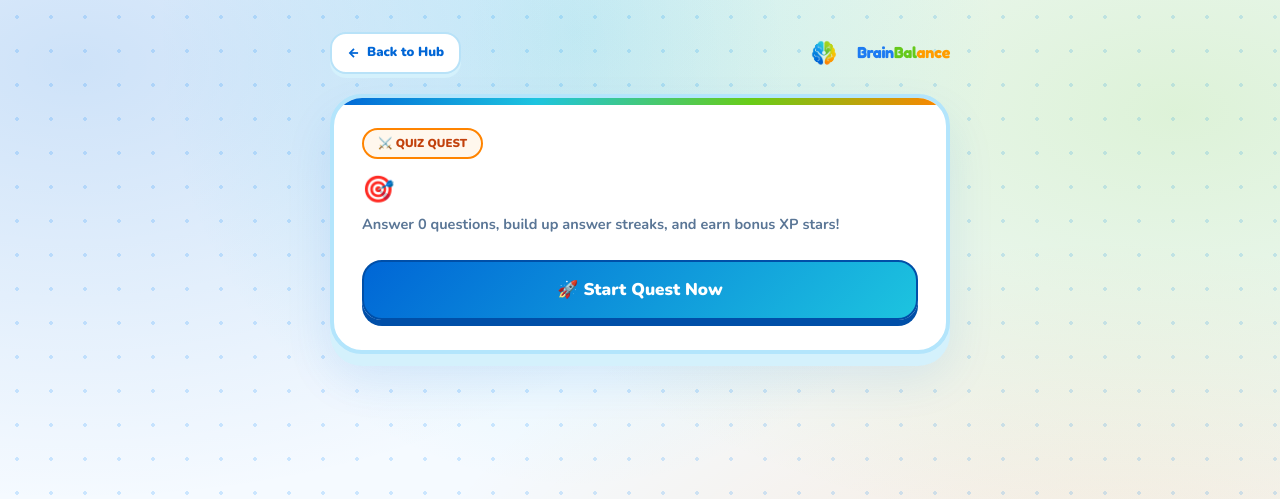
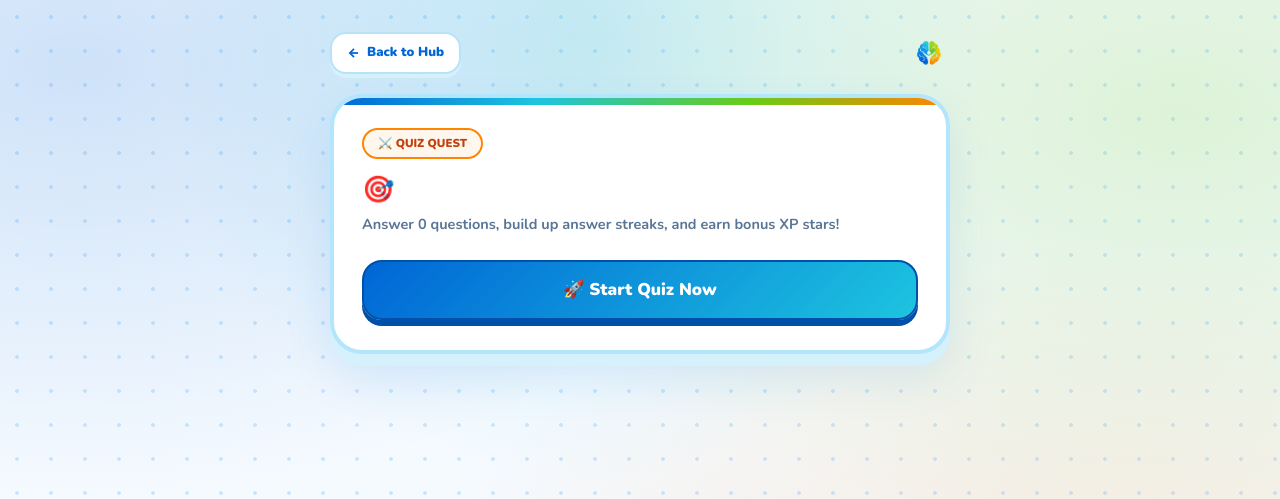
Before and after one commit to 3DWaffless/Brainbalance, a Laravel app: template resources/views/quiz/Play.blade.php in a window 1280 px wide. Shown: the top 499 px of the page. Run offline with Laravel 12, Linux system fonts and the light colour scheme; the template is opened without the code that fills it, so the values that code supplies are empty; style sheets or scripts are compiled from the project's sources; parts of the project's set-up code (start-up, migrations or seed data) failed here and were passed over.

Commit message:
changed UI

```diff
--- a/resources/views/quiz/Play.blade.php
+++ b/resources/views/quiz/Play.blade.php
@@ -209,7 +209,7 @@
             <p class="sub">Answer {{ $quiz->questions->count() }} questions, build up answer streaks, and earn bonus XP stars!</p>
             <div style="margin-top: 1.5rem;">
                 <button class="btn-primary" style="padding: 16px; font-size: 17px;" onclick="startQuiz({{ $quiz->id }})">
-                    🚀 Start Quest Now
+                    🚀 Start Quiz Now
                 </button>
             </div>
         </div>
@@ -274,7 +274,7 @@
     <div class="screen" id="screen-summary">
         <div class="card" id="summary-card" style="text-align:center">
             <div style="font-size:62px;line-height:1">🏆</div>
-            <h1 style="text-align:center; margin-top: 10px;">Quest Completed!</h1>
+            <h1 style="text-align:center; margin-top: 10px;">Quiz Completed!</h1>
             <p class="sub" style="text-align:center">Awesome job, superstar! Here is how you did:</p>
             <div class="stats-grid">
                 <div class="stat-box">
--- a/resources/views/quiz/create.blade.php
+++ b/resources/views/quiz/create.blade.php
@@ -638,10 +638,6 @@
                 </a>
             </div>
         </div>
-    </div>
-
-    <div id="restoredDraftNotice" class="notice-banner" style="display: none;">
-        ✨ Your unsaved quiz edits were automatically restored after refresh and synced to this draft.
     </div>
 
     @if (session('info'))
--- a/resources/views/quiz/show.blade.php
+++ b/resources/views/quiz/show.blade.php
@@ -774,8 +774,7 @@
         <div class="quiz-runner-card" id="quizRunnerCard">
             <div id="quizContainer">
                 <div style="text-align: center; padding: 36px;">
-                    <div style="font-size: 48px; margin-bottom: 12px;">🚀</div>
-                    <div style="font-weight: 900; font-size: 18px; color: #0066D6;">Getting your quest challenges ready...</div>
+                    <div style="font-weight: 900; font-size: 18px; color: #0066D6;">Getting your quiz ready...</div>
                 </div>
             </div>
         </div>
```
